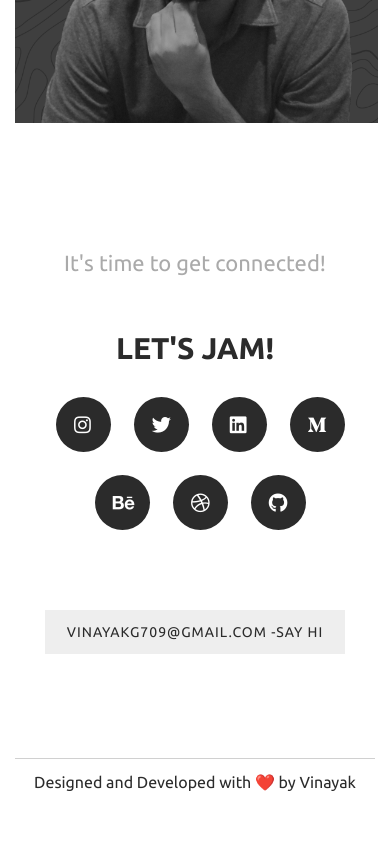
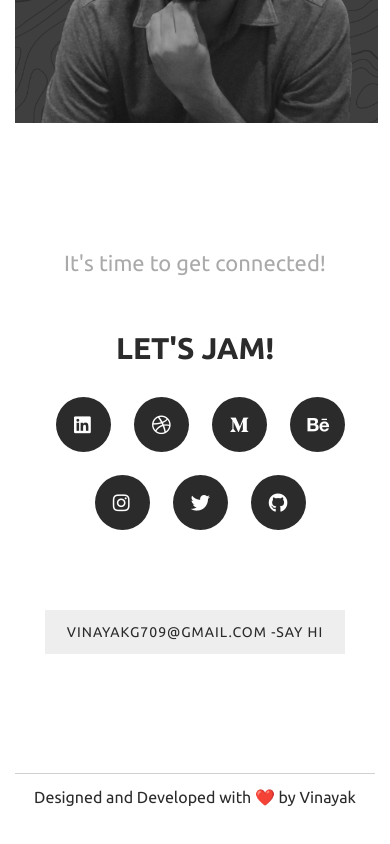
Before and after one commit to vinayakg709/folio, a website: page Src/index.html in a window 390 px wide. Shown: the part 7442-8286 px from the top of the page. Drawn offline with nearby package versions, Linux system fonts and the light colour scheme.

Commit message:
final changes

```diff
--- a/Src/css/folio-style.css
+++ b/Src/css/folio-style.css
@@ -378,6 +378,10 @@ opacity:1;
 
 
 
+
+
+
+
 /* -------------------------------------------------------------------------- */
 
 @media (max-width:1050px) {
@@ -519,6 +523,11 @@ opacity:1;
 }
 
 @media (max-width:426px) {
+
+  .footmob{
+
+    margin-top: 30vw;
+  }
 
   .vglogo{
     height: 28px;
--- a/Src/css/social.css
+++ b/Src/css/social.css
@@ -23,8 +23,8 @@
 .social-icons i {
   color: #fff;
   position: absolute;
-  top: 22px;
-  left: 22px;
+  top: 21px;
+  left: 21px;
   transition: all 265ms ease-out;
 }
 .social-icons a {
--- a/Src/index.html
+++ b/Src/index.html
@@ -4,6 +4,9 @@
 <head>
 	<meta charset="UTF-8">
 	<meta name="viewport" content="width=device-width, initial-scale=1">
+
+	<link rel="shortcut icon" href="./img/favicon.ico" type="image/x-icon">
+	<link rel="icon" href="./img/favicon.ico" type="image/x-icon">
 
 	<link href="https://fonts.googleapis.com/css2?family=Ubuntu:wght@300;400;500;700&display=swap" rel="stylesheet">
 	<link rel="stylesheet" href="https://stackpath.bootstrapcdn.com/bootstrap/4.5.2/css/bootstrap.min.css"
@@ -13,19 +16,25 @@
 	<link rel="stylesheet" href="css/nav.css"> <!-- Resource style -->
 	<link rel="stylesheet" href="css/folio-style.css">
 	<link rel="stylesheet" href="css/social.css">
-
-	<link rel="stylesheet" href="https://use.fontawesome.com/releases/v5.14.0/css/all.css" integrity="sha384-HzLeBuhoNPvSl5KYnjx0BT+WB0QEEqLprO+NBkkk5gbc67FTaL7XIGa2w1L0Xbgc" crossorigin="anonymous">
+	<link rel="stylesheet" href="https://use.fontawesome.com/releases/v5.14.0/css/all.css"
+		integrity="sha384-HzLeBuhoNPvSl5KYnjx0BT+WB0QEEqLprO+NBkkk5gbc67FTaL7XIGa2w1L0Xbgc" crossorigin="anonymous">
 	<script src="js/modernizr.js"></script> <!-- Modernizr -->
 
 
-	<title>Page Scroll Effects | CodyHouse</title>
+	<title>Vinayak Gupta | Digital Product Designer</title>
 </head>
+
 <!-- hijacking: on/off - animation: none/scaleDown/rotate/gallery/catch/opacity/fixed/parallax -->
 
-<body data-hijacking="on" data-animation="scaleDown">
+
+
+<body data-hijacking="on" data-animation="gallery">
+
+
+
+
 	<section class="cd-section visible">
 		<div>
-			<!-- <h2>Page Scroll Effects</h2> -->
 
 			<div style="background-color: white; height: 100vh;">
 
@@ -44,28 +53,20 @@
 							<span></span>
 							<span></span>
 						</label>
-						<!-- <div id="nav-icon1">
-						<span></span>
-						<span></span>
-						<span></span>
-					  </div> -->
 					</div>
 
 					<div class="nav-links ml-auto mr-0 fordesk">
-						<!-- <a href="//github.io/jo_geek" target="_blank">Github</a>
-					  	<a href="http://stackoverflow.com/users/4084003/" target="_blank">Stackoverflow</a> -->
 						<a onclick="work()" id="work">Work</a>
 						<a onclick="about()">About</a>
 						<a onclick="cont()" id="con">Contact</a>
 					</div>
 
 					<div class="nav-links ml-auto mr-0 formob">
-						<!-- <a href="//github.io/jo_geek" target="_blank">Github</a>
-					  	<a href="http://stackoverflow.com/users/4084003/" target="_blank">Stackoverflow</a> -->
 						<a href="#fithead" id="work">Work</a>
 						<a href="#about">About</a>
 						<a href="#cont" id="con">Contact</a>
 					</div>
+
 				</div>
 
 
@@ -108,30 +109,32 @@
 
 		</div>
 
-
 	</section>
-
-
-
 
 
 	<section class="cd-section">
 		<div>
+
 			<div class="container sec2">
 				<div class="row  align-items-center" id="fithead">
+
 					<div class="col-md-6">
-						<a href="https://uxplanet.org/vg-fit-better-fitness-regime-experience-ui-ux-case-study-aec30dbff2a2" target="_blank">
-						<img src="./img/vgfitimg.png" alt="" srcset="" class="vgfitimg mx-auto" data-tilt >
+						<a href="https://uxplanet.org/vg-fit-better-fitness-regime-experience-ui-ux-case-study-aec30dbff2a2"
+							target="_blank">
+							<img src="./img/vgfitimg.png" alt="" srcset="" class="vgfitimg mx-auto" data-tilt>
 						</a>
 					</div>
+
 					<div class="col-md-6">
 
-						<div class="vgfithead"  >
+						<div class="vgfithead">
 							VG-FIT, Better Fittness Regime Experience
 						</div>
+
 						<div class="desc1">
 							Personal Project | Fitness app concept
 						</div>
+
 						<div class="desc2">
 							A one-stop solution, I designed, for all fitness related frustrations by providing
 							users with Personalized and Customized Training sessions along with the track of
@@ -139,32 +142,41 @@
 						</div>
 
 						<div class="row mt-5 ml-1 btns">
-							<a href="https://uxplanet.org/vg-fit-better-fitness-regime-experience-ui-ux-case-study-aec30dbff2a2" class="btn11" target="_blank">
+							<a href="https://uxplanet.org/vg-fit-better-fitness-regime-experience-ui-ux-case-study-aec30dbff2a2"
+								class="btn11" target="_blank">
 								<span>On Medium</span>
 								<div class="transition"></div>
 							</a>
 
-							<a href="https://www.behance.net/gallery/103366427/VG-FIT-Better-Fitness-Regime-UIUX-casestudy" class="btn11 mx-4" target="_blank">
+							<a href="https://www.behance.net/gallery/103366427/VG-FIT-Better-Fitness-Regime-UIUX-casestudy"
+								class="btn11 mx-4" target="_blank">
 								<span>On Behance</span>
 								<div class="transition"></div>
 							</a>
 						</div>
 
 					</div>
+
 				</div>
 			</div>
+
 		</div>
 	</section>
 
+
 	<section class="cd-section">
 		<div>
+
 			<div class="container sec2">
 				<div class="row  align-items-center">
+
 					<div class="col-md-6">
-						<a href="https://uxplanet.org/revamped-online-education-and-career-portal-experience-wifi-study-app-redesign-d1f36692e747" target="_blank">
+						<a href="https://uxplanet.org/revamped-online-education-and-career-portal-experience-wifi-study-app-redesign-d1f36692e747"
+							target="_blank">
 							<img src="./img/wifistudyimg.png" alt="" srcset="" class="vgfitimg mx-auto" data-tilt>
 						</a>
 					</div>
+
 					<div class="col-md-6">
 
 						<div class="vgfithead">
@@ -181,12 +193,14 @@
 						</div>
 
 						<div class="row mt-5 ml-1 btns">
-							<a href="https://uxplanet.org/revamped-online-education-and-career-portal-experience-wifi-study-app-redesign-d1f36692e747" class="btn11" target="_blank">
+							<a href="https://uxplanet.org/revamped-online-education-and-career-portal-experience-wifi-study-app-redesign-d1f36692e747"
+								class="btn11" target="_blank">
 								<span>On Medium</span>
 								<div class="transition"></div>
 							</a>
 
-							<a href="https://www.behance.net/gallery/101866807/Wifi-Study-appRedesign-UIUX-case-study" class="btn11 mx-4" target="_blank">
+							<a href="https://www.behance.net/gallery/101866807/Wifi-Study-appRedesign-UIUX-case-study"
+								class="btn11 mx-4" target="_blank">
 								<span>On Behance</span>
 								<div class="transition"></div>
 							</a>
@@ -265,25 +279,29 @@
 
 	<section class="cd-section">
 		<div>
+
 			<div class="container sec2">
 				<div class="row  align-items-center">
+
 					<div class="col-md-6">
 						<a href="https://wofo24.com/" target="_blank" rel="noopener noreferrer">
 							<img src="./img/wofoimgsq.png" alt="" srcset="" class="vgfitimg mx-auto" data-tilt>
 						</a>
 					</div>
+
 					<div class="col-md-6">
 
 						<div class="vgfithead">
 							Wofo24 - an MVP for Home Services Platform
 						</div>
+
 						<div class="desc1">
 							Intership | Design + Developement
 						</div>
+
 						<div class="desc2">
 							Designed the UI/UX for overall website and mobile app, also,
 							developed the fronted of the web app in order to provide a better experience for the users.
-
 						</div>
 
 						<div class="row mt-5 ml-1 btns">
@@ -292,40 +310,48 @@
 								<div class="transition"></div>
 							</a>
 
-							<a href="https://play.google.com/store/apps/details?id=com.wofo.wofo_24&hl=en" class="btn11 mx-4" target="_blank">
+							<a href="https://play.google.com/store/apps/details?id=com.wofo.wofo_24&hl=en"
+								class="btn11 mx-4" target="_blank">
 								<span>On Play store</span>
 								<div class="transition"></div>
 							</a>
 						</div>
 
 					</div>
+
 				</div>
 			</div>
+
 		</div>
 	</section>
 
 	<section class="cd-section">
 		<div>
+
 			<div class="container sec2">
 				<div class="row  align-items-center">
+
 					<div class="col-md-6">
-						<a href="https://www.behance.net/gallery/96167915/Amulet-Entertainment" target="_blank" rel="noopener noreferrer">
+						<a href="https://www.behance.net/gallery/96167915/Amulet-Entertainment" target="_blank"
+							rel="noopener noreferrer">
 							<img src="./img/amuletimgsq.png" alt="" srcset="" class="vgfitimg mx-auto" data-tilt>
 						</a>
 					</div>
+
 					<div class="col-md-6">
 
 						<div class="vgfithead">
 							Amulet Entertainment - Media Audition portal
 						</div>
+
 						<div class="desc1">
 							Freelance | Design + Developement
 						</div>
+
 						<div class="desc2">
 							Designed the UI/UX for the overall web app, also developed
 							the frontend for the same that provides smooth flow of audition video upload and checkout
 							payment experience.
-
 						</div>
 
 						<div class="row mt-5 ml-1 btns">
@@ -334,15 +360,18 @@
 								<div class="transition"></div>
 							</a>
 
-							<a href="https://www.behance.net/gallery/96167915/Amulet-Entertainment" class="btn11 mx-4" target="_blank">
+							<a href="https://www.behance.net/gallery/96167915/Amulet-Entertainment" class="btn11 mx-4"
+								target="_blank">
 								<span>On Behance</span>
 								<div class="transition"></div>
 							</a>
 						</div>
 
 					</div>
+
 				</div>
 			</div>
+
 		</div>
 	</section>
 
@@ -408,8 +437,9 @@
 
 	<section class="cd-section">
 		<div>
+
 			<div class="container sec2" style="padding-top: 5%;">
-				<div class="row" >
+				<div class="row">
 					<div class="vgfithead visualhead">
 						Visual Explorations
 					</div>
@@ -420,7 +450,6 @@
 						While Exploring visuals, along with aesthetics but I do keep
 						wondering for better usability and experience for the same.
 						Make sure to check more of them on Dribbble.
-
 					</div>
 				</div>
 
@@ -428,9 +457,11 @@
 					<div class="col-md-4 px-0">
 						<img src="./img/visual1.png" alt="" class="visual">
 					</div>
+
 					<div class="col-md-4 px-0 text-center">
 						<img src="./img/visual2.png" alt="" class="visual">
 					</div>
+
 					<div class="col-md-4 px-0 text-right">
 						<img src="./img/visual3.png" alt="" class="visual">
 					</div>
@@ -441,6 +472,7 @@
 					<div class="col-md-4 px-0 text-center">
 						<img src="./img/visualmob2.png" alt="" class="visual visualmobile">
 					</div>
+
 				</div>
 
 				<div class="row">
@@ -472,8 +504,9 @@
 
 	<section class="cd-section">
 		<div>
+
 			<div class="container sec2" style="padding-top: 5%;">
-				<div class="row" >
+				<div class="row">
 					<div class="vgfithead visualhead">
 						Interaction Explorations
 					</div>
@@ -490,7 +523,7 @@
 				<div class="row mt-5">
 					<div class="col-md-4 px-0">
 						<video class="visual" controls loop muted playsinline>
-							<source src="./img/int2.mp4" type="video/mp4" >
+							<source src="./img/int2.mp4" type="video/mp4">
 							<!-- <source src="movie.ogg" type="video/ogg"> -->
 							Your browser does not support the video tag.
 						</video>
@@ -559,7 +592,7 @@
 	<section class="cd-section">
 		<div>
 			<div class="container sec2" style="padding-top: 5%;">
-				<div class="row" >
+				<div class="row">
 					<div class="vgfithead visualhead">
 						Words on Medium
 					</div>
@@ -567,7 +600,8 @@
 
 				<div class="row">
 					<div class="desc1 col-md-8 px-0">
-						I write for the things, I struggled to get at single place, and hence tried it accumulate the content at single spot. Here are my top articles, Follow me on Medium for more.
+						I write for the things, I struggled to get at single place, and hence tried it accumulate the
+						content at single spot. Here are my top articles, Follow me on Medium for more.
 
 					</div>
 				</div>
@@ -575,21 +609,23 @@
 				<div class="row my-5">
 					<div class="col-md-6 px-0">
 						<img src="./img/blogimg2.png" alt="" srcset="" class="blogimg ">
-						<div class="blogtitle mt-3 mb-4" >
+						<div class="blogtitle mt-3 mb-4">
 							Buzzwords in UI/UX Designing
 						</div>
 						<div class="blogbody mr-5 mb-5">
-							During my initials into Design, I used to stumble upon UI/UX Design jargons, so I explored and accumulated them all at one point.
+							During my initials into Design, I used to stumble upon UI/UX Design jargons, so I explored
+							and accumulated them all at one point.
 						</div>
 
 					</div>
 					<div class="col-md-6 px-0">
 						<img src="./img/blogimg1.png" alt="" srcset="" class="blogimg">
-						<div class="blogtitle mt-3 mb-4" >
+						<div class="blogtitle mt-3 mb-4">
 							7 Tried and True Laws of UX
 						</div>
 						<div class="blogbody mr-5 mb-5">
-							In this, I have mentioned how several Laws of UX are strung with real-life Instances, making implementations of the laws go smooth.
+							In this, I have mentioned how several Laws of UX are strung with real-life Instances, making
+							implementations of the laws go smooth.
 						</div>
 
 					</div>
@@ -619,9 +655,9 @@
 
 
 
-	 <section class="cd-section" >
+	<section class="cd-section">
 		<div>
-			<div class="container sec2" >
+			<div class="container sec2">
 				<div class="row  align-items-center">
 
 					<div class="col-md-6">
@@ -632,12 +668,20 @@
 						<!-- <div class="desc1" style="opacity: 1 !important;">
 							Designer 👨‍🎨 | Developer 👨‍💻 | Maker 🤹‍♂️
 						</div> -->
-						<div class="desc2" >
-							Myslef <span style="font-weight: bolder !important;"> Vinayak Gupta</span>, I am a <span >Self-taught Designer</span> with a plentiful amount of knowledge into <span>Full-stack Development</span>, currently a final yr CSE undergrad from AKGEC, Ghaziabad.
+						<div class="desc2">
+							Myself <span style="font-weight: bolder !important;"> Vinayak Gupta</span>, I am a
+							<span>Self-taught Designer</span> with a plentiful amount of knowledge into <span>Full-stack
+								Development</span>, currently a final yr CSE undergrad from AKGEC, Ghaziabad.
 							<br> <br>
-							I strive to design <span>impactful experiences</span> that empower people and <span>shoot human-centric troubles</span>. I have worked with small startups as a designer + developer in order to gain early industry experience. I join strings between Design and Development by playing various diverse roles for the firms. Being Jack of all trades and master of <span style="text-decoration: line-through;">none</span> some, I want to widen up the Horizon in terms of Knowledge, Creativity, Technology, and Innovation.
+							I strive to design <span>impactful experiences</span> that empower people and <span>shoot
+								human-centric troubles</span>. I have worked with small startups as a designer +
+							developer in order to gain early industry experience. I join strings between Design and
+							Development by playing various diverse roles for the firms. Being Jack of all trades and
+							master of <span style="text-decoration: line-through;">none</span> some, I want to widen up
+							the Horizon in terms of Knowledge, Creativity, Technology, and Innovation.
 							<br> <br>
-							When I'm not designing, I am a technophile💻, loves to travel🗻 and capture📸, read books📚 and write articles✍ and always up for spontaneous adventure🧗‍♂️.
+							When I'm not designing, I am a technophile💻, loves to travel🗻 and capture📸, read books📚
+							and write articles✍ and always up for spontaneous adventure🧗‍♂️.
 						</div>
 
 						<!-- <div class="row mt-5 ml-1 btns">
@@ -663,7 +707,7 @@
 	</section>
 
 
-	<section class="cd-section" >
+	<section class="cd-section">
 		<div>
 			<div class="container sec2 footersection">
 
@@ -674,19 +718,18 @@
 
 				<div class="social-container">
 					<ul class="social-icons">
-						<li><a href="#"><i class="fab fa-instagram"></i></a></li>
-						<li><a href="#"><i class="fab fa-twitter"></i></a></li>
-						<li><a href="#"><i class="fab fa-linkedin"></i></a></li>
-						<li><a href="#"><i class="fab fa-medium-m"></i></a></li>
-						<li><a href="#"><i class="fab fa-behance"></i></a></li>
-						<li><a href="#"><i class="fab fa-dribbble"></i></a></li>
-						<li><a href="#"><i class="fab fa-github"></i></a></li>
-
+						<li><a href="https://www.linkedin.com/in/vinayakg709/" target="_blank"><i class="fab fa-linkedin"></i></a></li>
+						<li><a href="https://dribbble.com/vinayakg709" target="_blank"><i class="fab fa-dribbble"></i></a></li>
+						<li><a href="https://medium.com/@vinayakg709" target="_blank"><i class="fab fa-medium-m"></i></a></li>
+						<li><a href="https://www.behance.net/vinayakg709" target="_blank"><i class="fab fa-behance"></i></a></li>
+						<li><a href="https://www.instagram.com/the.interface.guy/" target="_blank"><i class="fab fa-instagram"></i></a></li>
+						<li><a href="https://twitter.com/vinayakg_gupta" target="_blank"><i class="fab fa-twitter"></i></a></li>
+						<li><a href="https://github.com/vinayakg709" target="_blank"><i class="fab fa-github"></i></a></li>
 					</ul>
 				</div>
 
 				<div class="row btns text-center">
-					<a href="#0" class="btn11 mx-auto mailbtn">
+					<a class="btn11 mx-auto mailbtn" href="mailto:vinayakg709@gmail.com">
 						<span class="mailid">Vinayakg709@gmail.com -say HI</span>
 						<div class="transition"></div>
 					</a>
@@ -695,7 +738,7 @@
 					<div class="row footercontent">
 						<div class="col-sm-12 my-auto px-5 ">
 							<span class="float-left"> Designed and Developed with ❤️ by Vinayak </span>
-							<span class="float-right copyright" ><i class="far fa-copyright"></i> Vinayak 2020 </span>
+							<span class="float-right copyright"><i class="far fa-copyright"></i> Vinayak 2020 </span>
 
 						</div>
 
@@ -718,7 +761,7 @@
 
 	<nav style="opacity: 0;">
 		<ul class="cd-vertical-nav">
-			<li ><a href="#0" class="cd-prev inactive" >Next</a></li>
+			<li><a href="#0" class="cd-prev inactive">Next</a></li>
 			<li><a href="#0" class="cd-next" id="nex">Prev</a></li>
 		</ul>
 	</nav>
--- a/Src/js/folio.js
+++ b/Src/js/folio.js
@@ -1,3 +1,9 @@
+$(window).load(function() {
+	$(".loader").delay(2000).fadeOut("slow");
+  $("#overlayer").delay(2000).fadeOut("slow");
+})
+
+
 function about(){
     document.getElementById("nex").click();
     setTimeout(() => {
```
Also changed, not shown: Src/img/favicon.ico (added). Lines whose indentation alone changed are shown as unchanged.
